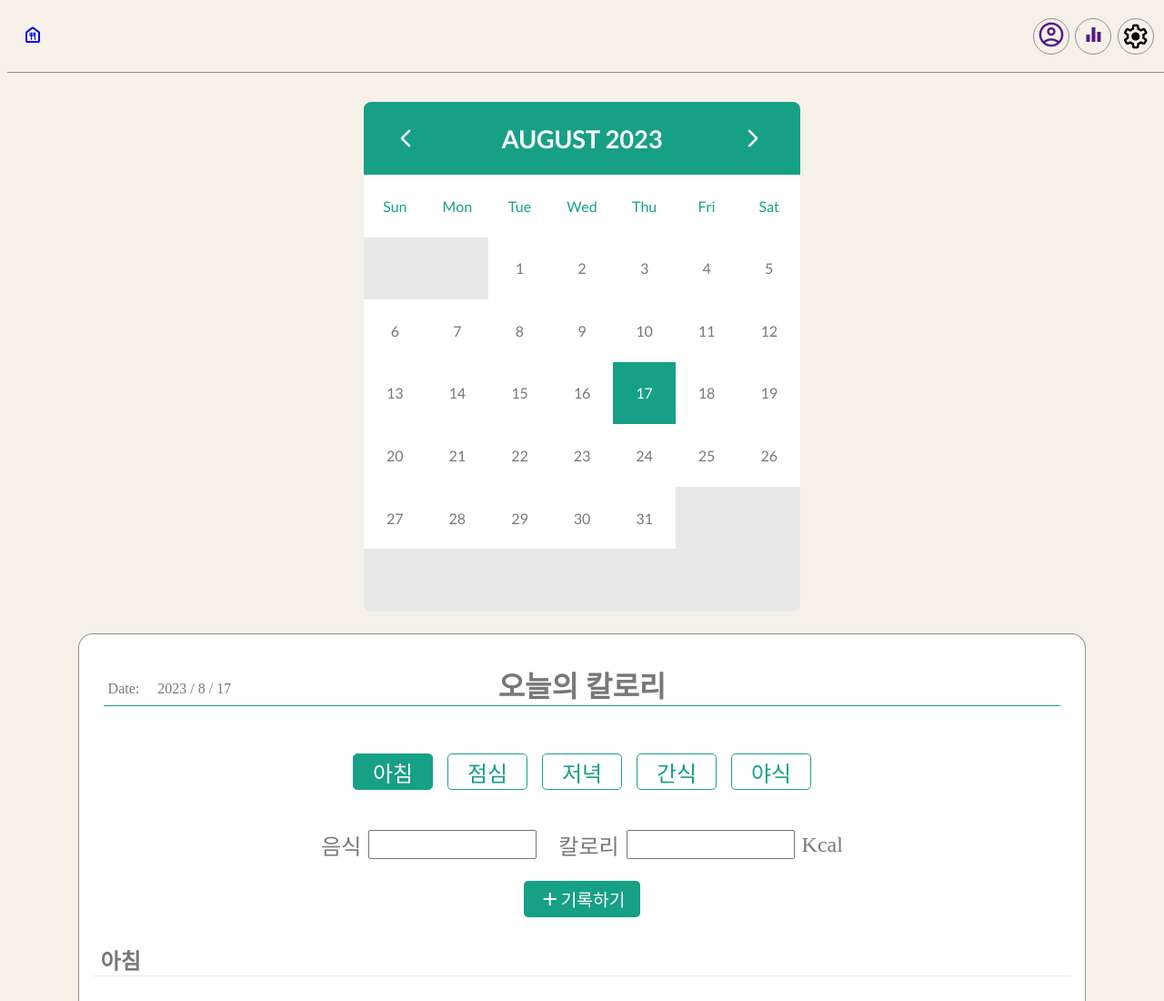
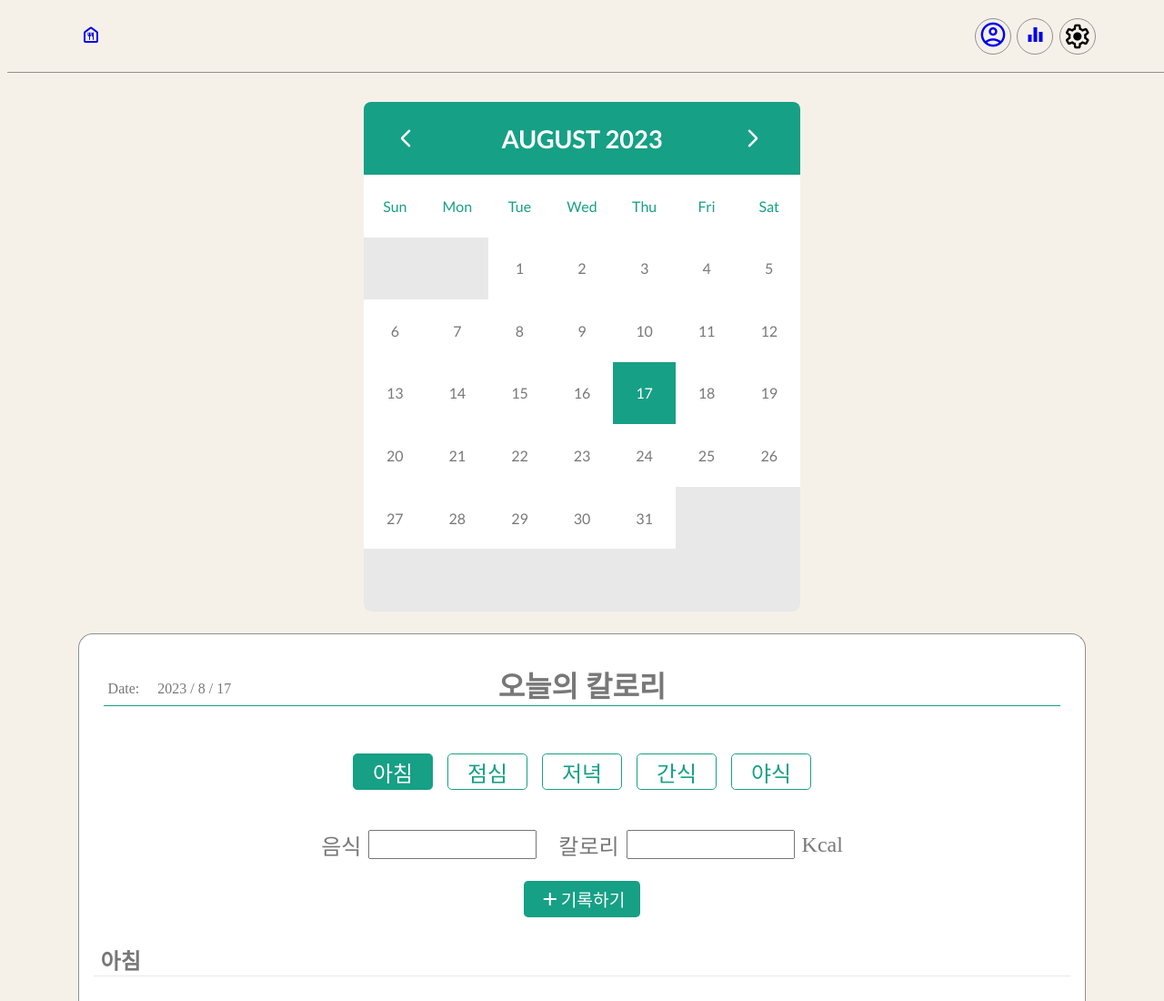
Before and after one commit to Galaxy-104/project1_WebService, a plain HTML site: page html/record.html in a window 1280 px wide. Shown: the top 1100 px of the page at 91% size. Drawn offline with nearby package versions, Linux system fonts and the light colour scheme.

Commit message:
nav에 nav-container 추가 & 디자인 변경

```diff
--- a/CSS/nav.css
+++ b/CSS/nav.css
@@ -1,15 +1,20 @@
 nav{
     width: 100%;
     height: 5rem;
-    display: flex;
     position: fixed;
-    justify-content: space-between;
-    align-items: center;
     border-bottom: 1px solid #909090;
     padding: .5rem 1rem;
     top: 0;
     background-color: var(--body-background-color);
     z-index: 2;
+}
+nav .nav-container{
+    display: flex;
+    justify-content: space-between;
+    align-items: center;
+    max-width: 70rem;
+    height: 100%;
+    margin: 0 auto;
 }
 
 /* 버튼 컨테이너 */
--- a/html/record.html
+++ b/html/record.html
@@ -14,6 +14,7 @@
 <body>
     <!-- 네비게이션 바 -->
     <nav>
+        <div class="nav-container">
             <div class="logo">
                 <a href="../index.html">
                     <span class="material-symbols-rounded">
@@ -25,7 +26,7 @@
             <div class="btns">
                 <!-- 계정 버튼 -->
                 <div class="account">
-                <a href="">
+                    <a href="account.html">
                         <span class="material-symbols-rounded">
                             account_circle
                         </span>
@@ -33,7 +34,7 @@
                 </div>
                 <!-- 통계 버튼 -->
                 <div class="stats">
-                <a href="">
+                    <a href="stats.html">
                         <span class="material-symbols-outlined">
                             equalizer
                         </span>
@@ -68,6 +69,7 @@
                                     check
                                 </span>
                             </span>
+                        </div>
                     </div>
                 </div>
             </div>
```
Also changed, not shown: html/home.html (+4 -2 lines). Lines whose indentation alone changed are shown as unchanged.
